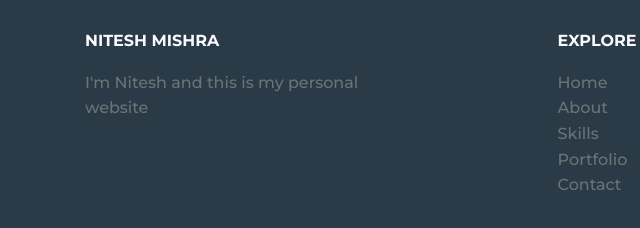
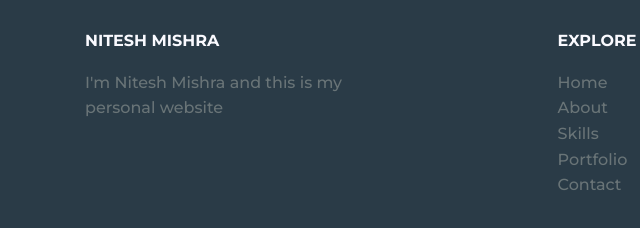
Before and after one commit to Nitesh13875/web-port, a plain HTML site: page index.html in a window 1280 px wide. Shown: the part 3494-3722 px from the top of the page, 43-683 px from the left. Drawn offline with nearby package versions, Linux system fonts and the light colour scheme.

Commit message:
Update index.html
name changed

```diff
--- a/index.html
+++ b/index.html
@@ -168,7 +168,7 @@
             <div class="footer__container bd-grid">
                 <div class="footer__data">
                     <h2 class="footer__title">NITESH MISHRA</h2>
-                    <p class="footer__text">I'm Nitesh and this is my personal website</p>
+                    <p class="footer__text">I'm Nitesh Mishra and this is my personal website</p>
                 </div>
 
                 <div class="footer__data">
```
